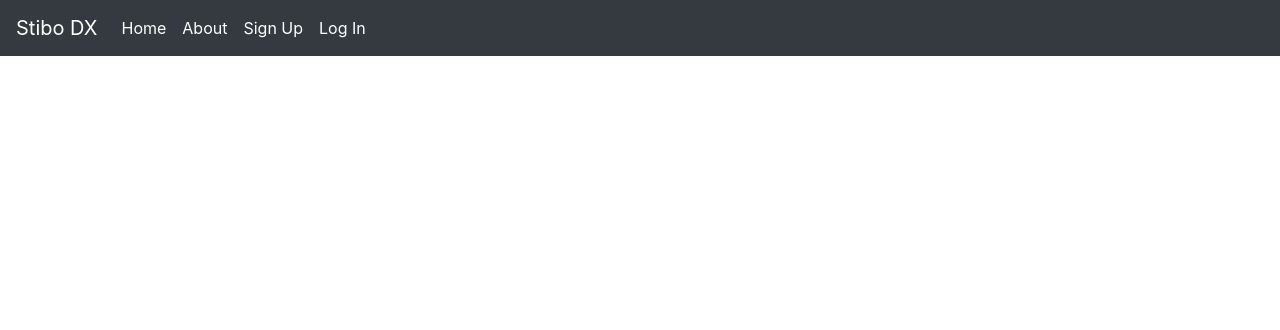
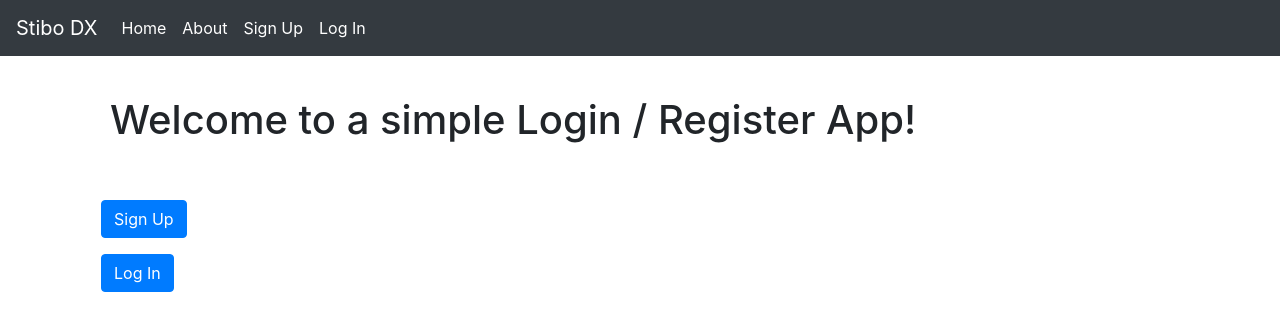
Before and after one commit to claudiojsaillant/LoginRegister, a React (Create React App) app in the folder client/: page / in a window 1280 px wide. Shown: the top 330 px of the page. Built offline with nearby package versions, Linux system fonts and the light colour scheme.

Commit message:
made public routes unavailable when a user is logged in

```diff
--- a/client/src/App.js
+++ b/client/src/App.js
@@ -4,15 +4,15 @@ import React, { Component } from "react";
 import {
   BrowserRouter as Router,
   Switch,
-  Route,
 } from "react-router-dom";
 import { Nav } from "./Components/Nav";
 import SignUp from "./Views/SignUp";
 import LogIn from "./Views/LogIn";
 import Home from "./Views/Home";
+import Homepage from "./Views/Homepage"
 import { getSession } from "./Utilities/sessionManger";
 import { PrivateRoute } from "./Components/PrivateRoute";
-
+import { PublicRoute } from "./Components/PublicRoute"
 
 class App extends Component {
 
@@ -32,8 +32,9 @@ render () {
       <Router>
         <Nav session={this.state.session}/>
         <Switch>
-          <Route exact path="/SignUp" component={SignUp} />
-          <Route exact path="/LogIn" component={LogIn} />
+          <PublicRoute exact path="/" component={Homepage} />
+          <PublicRoute exact path="/SignUp" component={SignUp} />
+          <PublicRoute exact path="/LogIn" component={LogIn} />
           <PrivateRoute exact path="/Home" component={Home} />
         </Switch>
       </Router>
--- a/client/src/Views/Homepage/index.js
+++ b/client/src/Views/Homepage/index.js
@@ -0,0 +1,36 @@
+// import { get } from "js-cookie";
+import React, { Component } from "react";
+import { Row, Col, Container } from "../../Components/Grid";
+import { Link } from "react-router-dom";
+
+class Homepage extends Component {
+
+  render() {
+    return (
+      <div>
+        <Container>
+        <div className="mx-auto">
+          <Row>
+            <div style={{"margin" : "40px"}}>
+            <h1 style={{"textAlign" : "center"}}>Welcome to a simple Login / Register App!</h1>
+            </div>
+
+            <Col size={"lg-6"}>
+
+              <Link to="/SignUp" className="nav-link active">
+                <div className="btn btn-primary justify-content-end">Sign Up</div>
+              </Link>
+              <Link to="/LogIn" className="nav-link active">
+                <div className="btn btn-primary justify-content-end">Log In</div>
+              </Link>
+            </Col>
+
+          </Row>
+          </div>
+        </Container>
+      </div>
+    );
+  }
+}
+
+export default Homepage;
--- a/client/src/Views/LogIn/index.js
+++ b/client/src/Views/LogIn/index.js
@@ -65,6 +65,7 @@ class LogIn extends Component {
     return (
       <div>
         <Container style={{"margin": "30px"}}>
+          <h1>Log In</h1>
           <Row>
             <Col size={"sm-4"}>
               <form style={{ marginTop: "30px" }}>
@@ -90,7 +91,7 @@ class LogIn extends Component {
                   }
                   onClick={this.formSubmit}
                 >
-                  LogIn
+                  Log In
                 </Buttom>
               </form>
             </Col>
--- a/client/src/Views/SignUp/index.js
+++ b/client/src/Views/SignUp/index.js
@@ -84,6 +84,7 @@ class SignUp extends Component {
     return (
       <div>
         <Container style={{"margin": "30px"}}>
+          <h1>Sign Up</h1>
           <Row>
             <Col size={"sm-4"}>
               <form style={{ marginTop: "30px" }}>
--- a/client/src/components/Nav/index.js
+++ b/client/src/components/Nav/index.js
@@ -15,7 +15,7 @@ export function Nav(props) {
       >
         <span class="navbar-toggler-icon"></span>
       </button>
-      <Link to="/Home" className="navbar-brand">
+      <Link to="/" className="navbar-brand">
         Stibo DX
       </Link>
       <div className="collapse navbar-collapse" id="navbarTogglerDemo03">
@@ -23,7 +23,7 @@ export function Nav(props) {
           {props.session ? (
             <>
               <li className="nav-item">
-                <Link to="/Home" className="nav-link active">
+                <Link to="/" className="nav-link active">
                   <div className="NavLinks">Home</div>
                 </Link>
               </li>
@@ -48,7 +48,7 @@ export function Nav(props) {
           ) : (
             <>
               <li className="nav-item">
-                <Link to="/Home" className="nav-link active">
+                <Link to="/" className="nav-link active">
                   <div className="NavLinks">Home</div>
                 </Link>
               </li>
--- /dev/null
+++ b/client/src/components/PublicRoute/index.js
@@ -0,0 +1,18 @@
+import React from "react";
+import { Redirect, Route } from "react-router-dom";
+import { getSession } from "../../Utilities/sessionManger";
+
+export const PublicRoute = ({ component: Component, ...rest }) => (
+  <Route
+    {...rest}
+    render={props =>
+      !getSession() ? (
+        <Component {...props} />
+      ) : (
+        <Redirect
+          to={{ pathname: "/Home", state: { from: props.location } }}
+        />
+      )
+    }
+  />
+);
```
